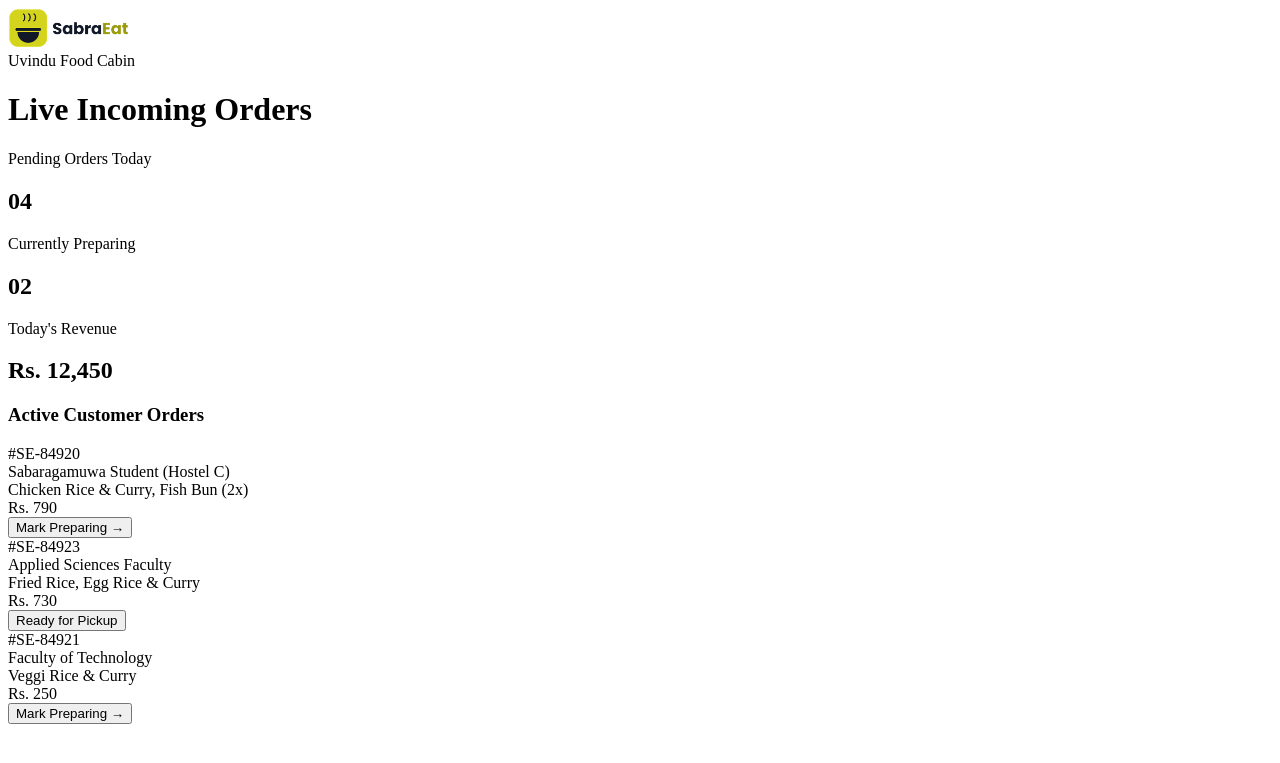
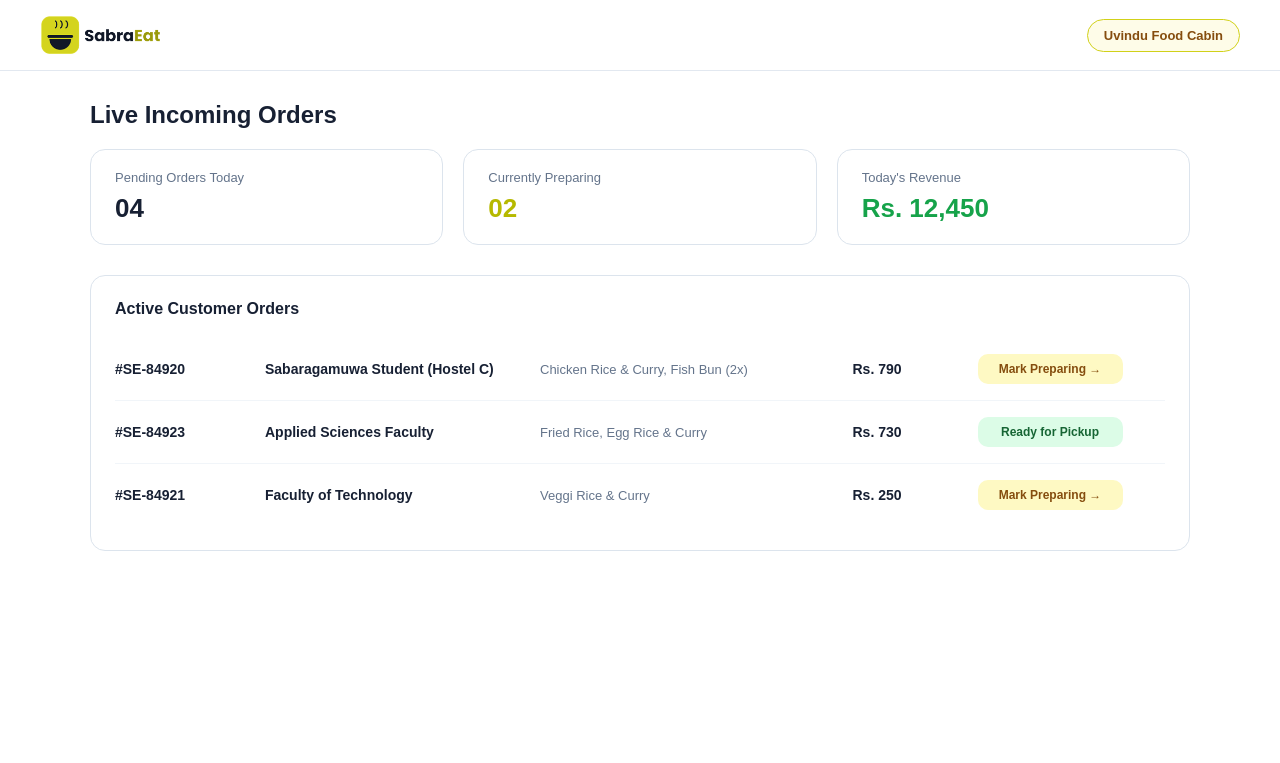
Before and after one commit to Ravindu-Prabod/SabraEat_PHP_Project, a Laravel app: template resources/views/outlets/dashboard.blade.php in a window 1280 px wide. Shown: the top 763 px of the page. Run offline with Laravel 12, Linux system fonts and the light colour scheme; the template is opened without the code that fills it, so the values that code supplies are empty.

Commit message:
CSS for Outlet Admin Dashboard

```diff
--- a/resources/views/outlets/dashboard.blade.php
+++ b/resources/views/outlets/dashboard.blade.php
@@ -2,6 +2,97 @@
 <html lang="en">
 <head>
     <title>SabraEat - Outlet Admin Dashboard</title>
+    <style>
+        body {
+            font-family: Arial, sans-serif;
+            background-color: #FFFFFF;
+            color: #172033;
+            margin: 0;
+        }
+        .navbar {
+            background-color: #FFFFFF;
+            padding: 15px 40px;
+            display: flex;
+            justify-content: space-between;
+            align-items: center;
+            border-bottom: 1px solid #e2e8f0;
+        }
+        .logo {
+            display: flex;
+            align-items: center;
+            gap: 10px;
+            text-decoration: none;
+        }
+        .outlet-badge {
+            background-color: #FEFCE8;
+            border: 1px solid #D1D119;
+            color: #854d0e;
+            padding: 8px 16px;
+            border-radius: 20px;
+            font-size: 13px;
+            font-weight: bold;
+        }
+        .container {
+            max-width: 1100px;
+            margin: 30px auto;
+            padding: 0 20px;
+        }
+        h1 { font-size: 24px; margin-bottom: 20px; }
+        .stats-grid {
+            display: grid;
+            grid-template-columns: repeat(3, 1fr);
+            gap: 20px;
+            margin-bottom: 30px;
+        }
+        .stat-card {
+            background-color: #FFFFFF;
+            border: 1px solid #dce4ed;
+            border-radius: 15px;
+            padding: 20px 24px;
+        }
+        .stat-card p { margin: 0 0 8px 0;
+         font-size: 13px;
+         color: #64748B; }
+        .stat-card h2 { margin: 0; font-size: 26px; }
+        .text-yellow { color: #b6b900; }
+        .text-green { color: #16a34a; }
+        .orders-box {
+            background-color: #FFFFFF;
+            border: 1px solid #dce4ed;
+            border-radius: 15px;
+            padding: 24px;
+        }
+        .orders-box h3 { margin: 0 0 20px 0;
+         font-size: 16px; }
+        .order-row {
+            display: grid;
+            grid-template-columns: 1.2fr 2.2fr 2.5fr 1fr 1.5fr;
+            align-items: center;
+            padding: 16px 0;
+            border-bottom: 1px solid #f1f5f9;
+            font-size: 14px;
+        }
+        .order-row:last-child { border-bottom: none; }
+        .order-id { font-weight: bold; }
+        .customer-name { font-weight: 600; }
+        .order-items { color: #64748B;
+         font-size: 13px; }
+        .order-price { font-weight: bold; }
+        .action-btn {
+            padding: 8px 14px;
+            border-radius: 10px;
+            border: none;
+            font-size: 12px;
+            font-weight: bold;
+            cursor: pointer;
+            width: 145px;
+        }
+        .btn-preparing {
+            background-color: #FEF9C3;
+            color: #854d0e; }
+        .btn-ready { background-color: #dcfce7;
+         color: #166534; }
+    </style>
 </head>
 <body>
 
```
